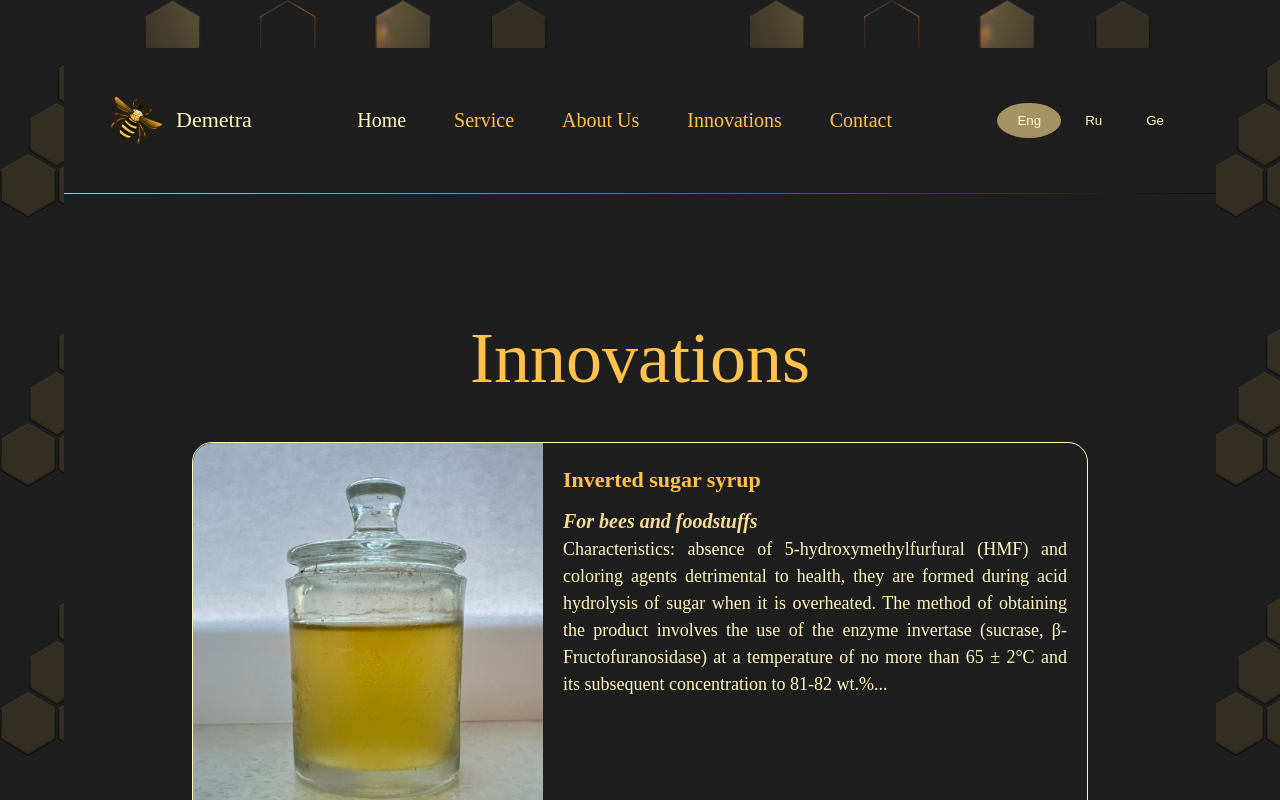
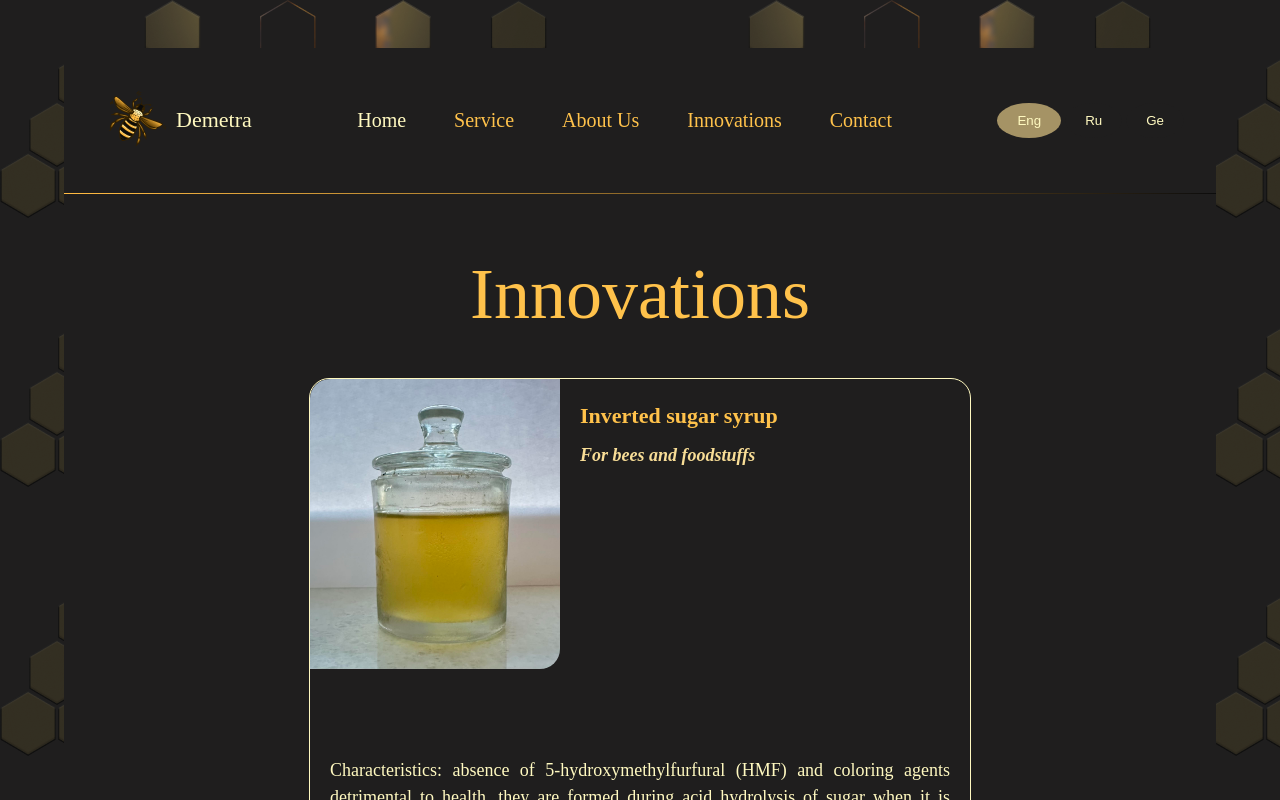
Before and after one commit to anikobakhidze/innovations-in-beekeeping, a React (Create React App) app: page / in a window 1280 px wide. Shown: the top 800 px of the page. Built offline with nearby package versions, Linux system fonts and the light colour scheme.

Commit message:
style product card

```diff
--- a/src/components/InnovationsSection/css/innovations.module.css
+++ b/src/components/InnovationsSection/css/innovations.module.css
@@ -17,7 +17,7 @@
 }
 
 .innovationsSectionWrapper>div {
-  display: flex;
+  display: flex !important;
   gap: 80px;
   align-items: center;
   display: flex;
@@ -25,3 +25,15 @@
   justify-content: space-between;
 
 }
+
+@media screen and (max-width:1330px) {
+  .innovationsSectionWrapper {
+    padding: 4rem;
+  }
+}
+
+@media screen and (max-width:1425px) {
+  .innovationsSectionWrapper>div {
+    justify-content: center;
+  }
+}
--- a/src/components/ProductCard/ProductCard.jsx
+++ b/src/components/ProductCard/ProductCard.jsx
@@ -13,14 +13,12 @@ function ProductCard({ card }) {
 
   return (
     <div className={styles.cardWrapper}>
-      <div>
-        <img src={card.img} alt="profPic" />
-      </div>
+      <img src={card.img} alt="profPic" />
       <div onClick={() => handleClick(card.id)}>
         <h3>{card.heading}</h3>
         {card.subheading && <h4>{card.subheading}</h4>}
-        <p>{card.paragraph}</p>
       </div>
+      <p>{card.paragraph}</p>
     </div>
   );
 }
--- a/src/components/ProductCard/css/productCard.module.css
+++ b/src/components/ProductCard/css/productCard.module.css
@@ -1,9 +1,14 @@
 .cardWrapper {
-  display: flex;
-  height: 390px;
+  display: grid;
+  grid-template-columns: auto 1fr;
+  grid-template-rows: auto auto;
+  max-width: 800px;
+  width: 100%;
+  height: 500px;
   border-radius: 20px;
   border: 1px solid var(--cream-color);
   background-color: var(--black-color);
+
 }
 
 .cardWrapper h3 {
@@ -16,30 +21,41 @@
 
 .cardWrapper h4 {
   font-weight: 700;
-  font-size: 20px;
+  font-size: 18px;
   line-height: 1.5;
   color: var(--light-yellow-color);
   font-style: italic;
 }
 
-.cardWrapper p {
+.cardWrapper>p {
   line-height: 1.5;
   font-size: 18px;
   text-align: justify;
   color: var(--cream-color);
+  grid-column: 1 / span 2;
+  grid-row: 2/3;
+  padding: 25px 20px 0 20px;
 }
 
-.cardWrapper>div img {
-  width: 350px;
+.cardWrapper img {
+  width: 250px;
   height: 100%;
+  object-fit: cover;
   border-top-left-radius: 20px;
-  border-bottom-left-radius: 20px;
-
-
+  border-bottom-right-radius: 20px;
+  max-height: 290px;
+  height: 100%;
 }
 
 
 .cardWrapper> :nth-child(2) {
-  padding: 20px;
+  padding: 20px 0 0 20px;
   cursor: pointer;
 }
+
+@media screen and (max-width:2156px) {
+  .cardWrapper {
+    width: 660px;
+    height: 600px
+  }
+}
```
